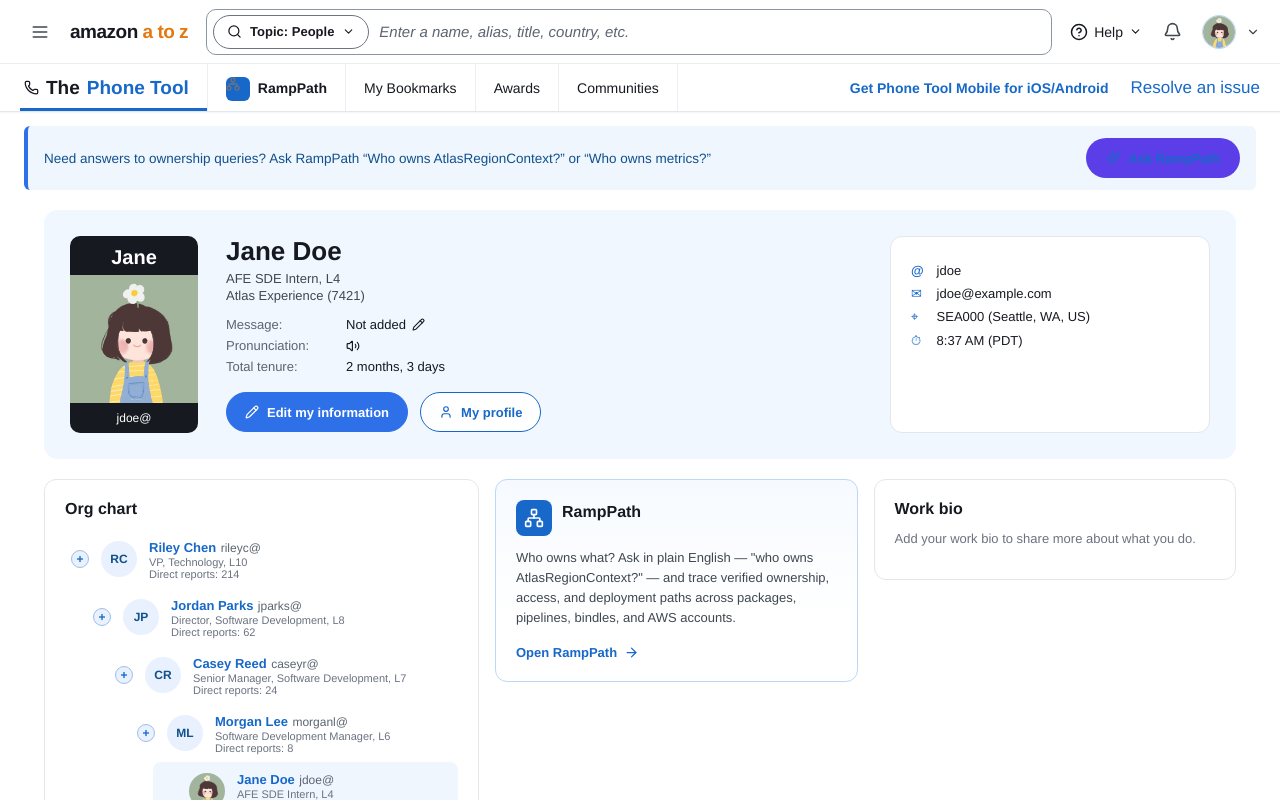
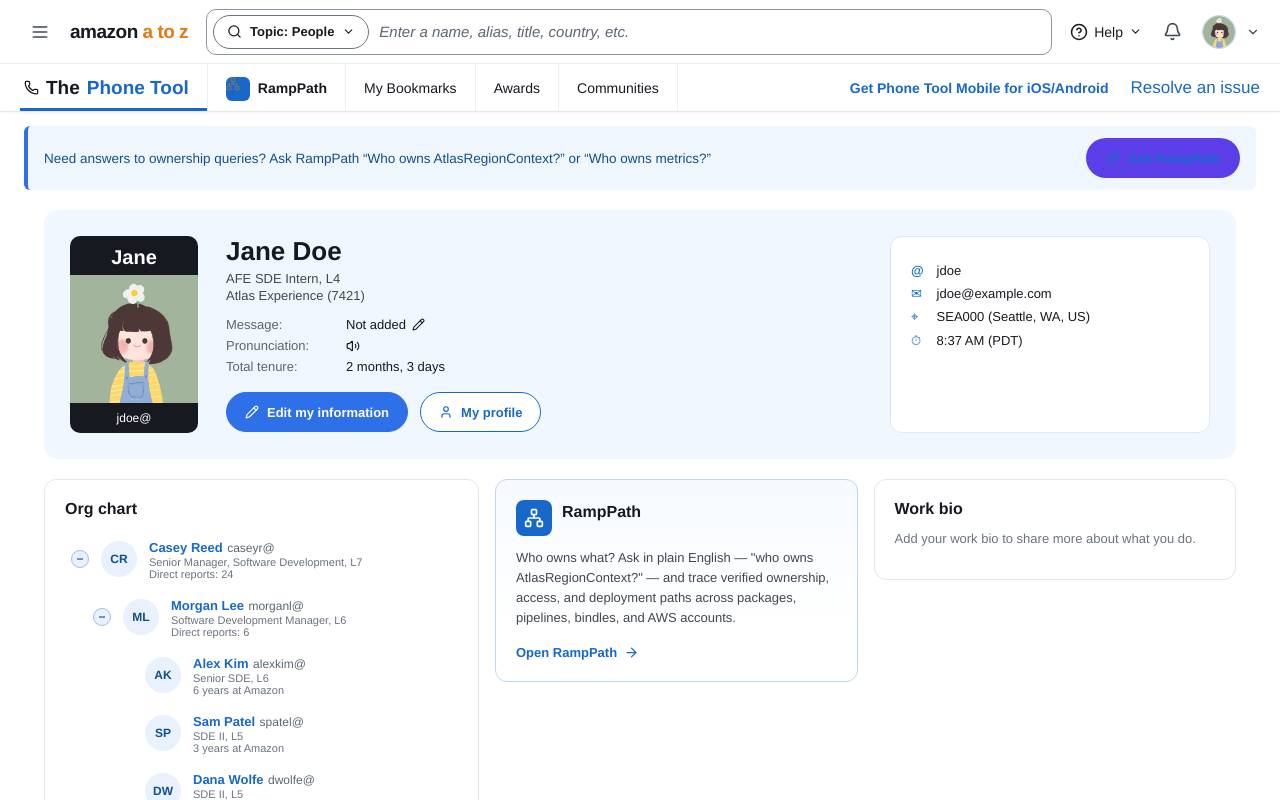
Before and after one commit to andrwlinx/afe-hackathon-26, a React (Vite) app: page / in a window 1280 px wide. Shown: the top 800 px of the page. Built offline with nearby package versions, Linux system fonts and the light colour scheme.

Commit message:
feat: Show Jane's full team in the org chart
Casey Reed (senior manager) above Morgan Lee (manager), with Jane and
four full-time engineers (Senior SDE, two SDE IIs, SDE I) at the same
indent level as peers on the team. Expand icons only on managers.

```diff
--- a/src/client/PhoneTool.tsx
+++ b/src/client/PhoneTool.tsx
@@ -14,11 +14,13 @@
  */
 
 const orgChart = [
-  { initials: "RC", name: "Riley Chen", alias: "rileyc", title: "VP, Technology, L10", meta: "Direct reports: 214", level: 0 },
-  { initials: "JP", name: "Jordan Parks", alias: "jparks", title: "Director, Software Development, L8", meta: "Direct reports: 62", level: 1 },
-  { initials: "CR", name: "Casey Reed", alias: "caseyr", title: "Senior Manager, Software Development, L7", meta: "Direct reports: 24", level: 2 },
-  { initials: "ML", name: "Morgan Lee", alias: "morganl", title: "Software Development Manager, L6", meta: "Direct reports: 8", level: 3 },
-  { initials: "JD", name: "Jane Doe", alias: "jdoe", title: "AFE SDE Intern, L4", meta: "2 months at Amazon", level: 4, self: true }
+  { initials: "CR", name: "Casey Reed", alias: "caseyr", title: "Senior Manager, Software Development, L7", meta: "Direct reports: 24", level: 0 },
+  { initials: "ML", name: "Morgan Lee", alias: "morganl", title: "Software Development Manager, L6", meta: "Direct reports: 6", level: 1 },
+  { initials: "AK", name: "Alex Kim", alias: "alexkim", title: "Senior SDE, L6", meta: "6 years at Amazon", level: 2 },
+  { initials: "SP", name: "Sam Patel", alias: "spatel", title: "SDE II, L5", meta: "3 years at Amazon", level: 2 },
+  { initials: "DW", name: "Dana Wolfe", alias: "dwolfe", title: "SDE II, L5", meta: "2 years at Amazon", level: 2 },
+  { initials: "TB", name: "Taylor Brooks", alias: "tbrooks", title: "SDE I, L4", meta: "1 year at Amazon", level: 2 },
+  { initials: "JD", name: "Jane Doe", alias: "jdoe", title: "AFE SDE Intern, L4", meta: "2 months at Amazon", level: 2, self: true }
 ];
 
 export function PhoneToolPage() {
@@ -102,8 +104,13 @@
                   <span
                     className="pt-org-expand"
                     aria-hidden="true"
+                    style={
+                      person.meta.startsWith("Direct reports")
+                        ? undefined
+                        : { visibility: "hidden" }
+                    }
                   >
-                    {person.self ? "" : "+"}
+                    −
                   </span>
                   <span className="pt-org-avatar" aria-hidden="true">
                     {person.self ? (
```
